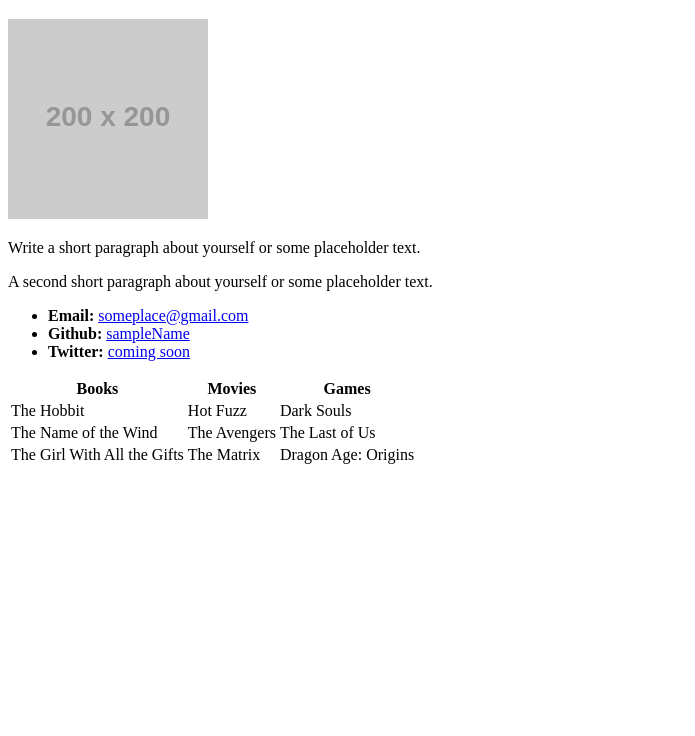
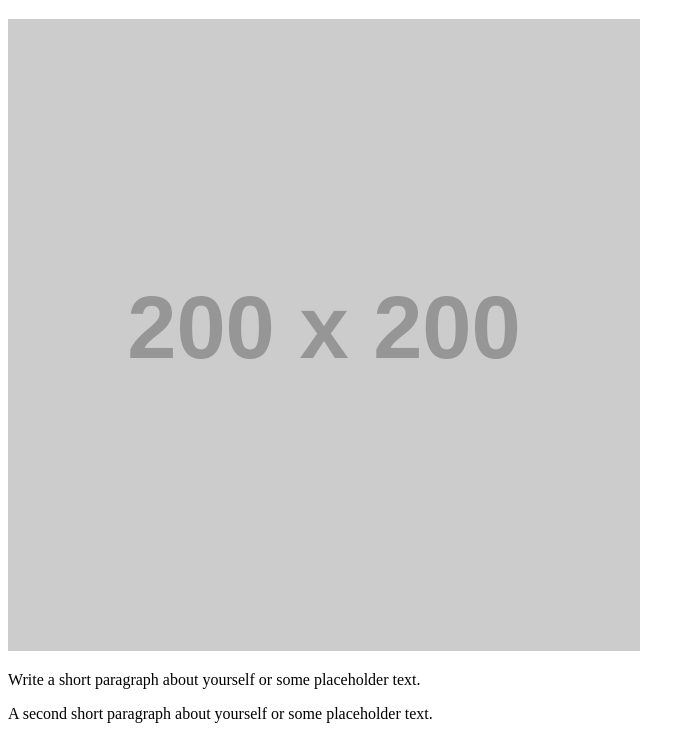
Before and after one commit to davidneedsmorecoffee/davidneedsmorecoffee.github.io, a plain HTML site: page index.html in a window 1280 px wide. Shown: the part 61-797 px from the top of the page, without its empty margins (0-695 px from the left). Drawn offline with Linux system fonts and the light colour scheme; placeholder pictures from the web are drawn by us.

Commit message:
image width chagne

```diff
--- a/index.html
+++ b/index.html
@@ -9,7 +9,7 @@
 
   <h1>Your Name</h1>
 
-  <img src="https://placehold.it/200x200" alt="Your Name">
+  <img src="https://placehold.it/200x200" alt="Your Name" width = 50%>
 
   <p>Write a short paragraph about yourself or some placeholder text.</p>
   <p>A second short paragraph about yourself or some placeholder text.</p>
```
